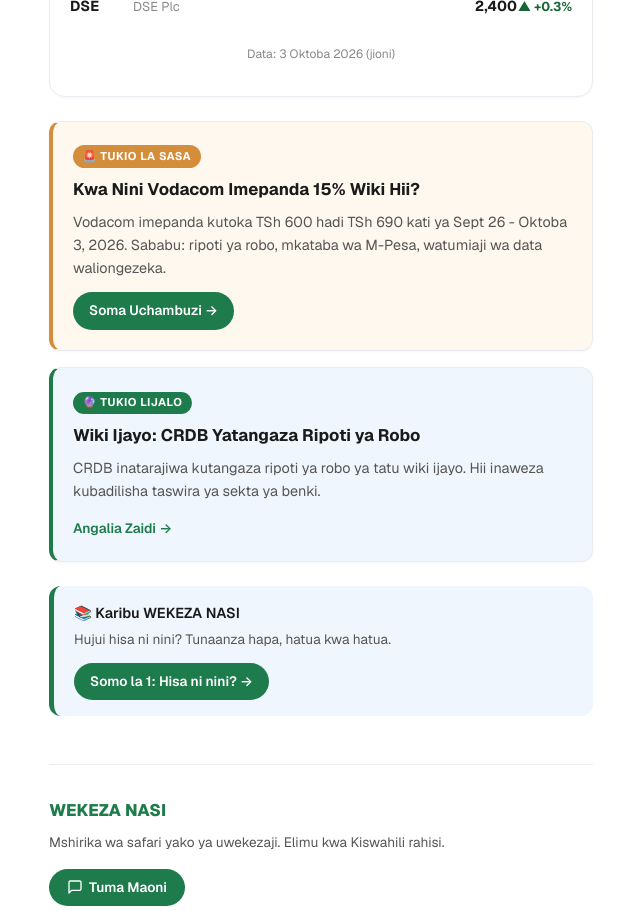
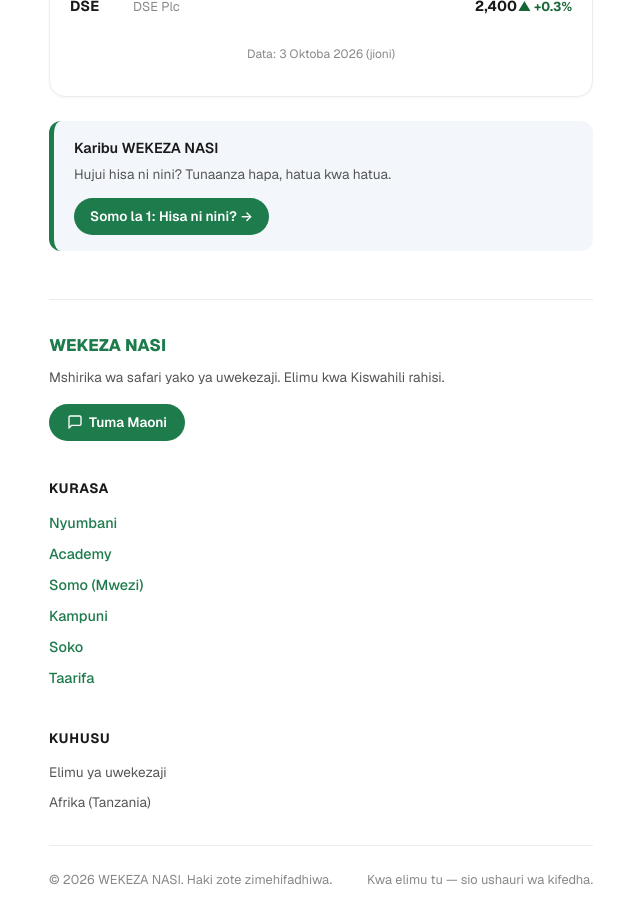
Before and after one commit to sadikiabubakari698-crypto/wekeza_nasi, a Next.js app in the folder wekeza-nasi-app/: page /soko in a window 1280 px wide. Shown: the part 640-1553 px from the top of the page, without its empty margins (319-959 px from the left). Built offline with nearby package versions, Linux system fonts and the light colour scheme.

Commit message:
Soko: Chief selection saved to localStorage, displayed on Soko

```diff
--- a/wekeza-nasi-app/app/soko/page.js
+++ b/wekeza-nasi-app/app/soko/page.js
@@ -1,36 +1,25 @@
+"use client";
+import { useEffect, useState } from "react";
 import SokoMuhtasari from "../../components/SokoMuhtasari";
 import { getSokoData } from "../../lib/soko-data";
 import Footer from "../../components/Footer";
 import Breadcrumbs from "../../components/Breadcrumbs";
 
-export const metadata = {
-  title: "Soko Leo",
-  description: "Picha ya soko la hisa Tanzania — bei, DSEI, tukio la sasa na lijalo.",
-};
+const STORAGE_KEY = "wekeza_soko_selected";
 
 export default function Soko() {
   const data = getSokoData();
+  const [news, setNews] = useState([]);
 
-  const cardStyle = {
-    background: "#ffffff",
-    border: "1px solid #e9edf2",
-    borderRadius: "var(--radius-md)",
-    padding: "1.25rem",
-    marginBottom: "1rem",
-    boxShadow: "0 1px 3px rgba(0,0,0,0.04)",
-  };
+  useEffect(() => {
+    try {
+      const stored = JSON.parse(localStorage.getItem(STORAGE_KEY) || "{}");
+      const items = Object.values(stored).sort((a, b) => new Date(b.selectedAt) - new Date(a.selectedAt));
+      setNews(items);
+    } catch (e) {}
+  }, []);
 
-  const badgeStyle = (color, bg) => ({
-    display: "inline-block",
-    fontSize: "0.7rem",
-    fontWeight: 700,
-    padding: "0.15rem 0.6rem",
-    borderRadius: "999px",
-    letterSpacing: "0.05em",
-    marginBottom: "0.5rem",
-    color: color,
-    background: bg,
-  });
+  const cardStyle = { background: "#ffffff", border: "1px solid #e9edf2", borderRadius: "var(--radius-md)", padding: "1.25rem", marginBottom: "1rem", boxShadow: "0 1px 3px rgba(0,0,0,0.04)" };
 
   return (
     <main id="main-content" style={{ padding: "1.75rem", maxWidth: "600px", margin: "0 auto", fontFamily: "var(--font-sans)", lineHeight: 1.6, color: "#1a1a1a", background: "#ffffff", minHeight: "100vh" }}>
@@ -43,33 +32,29 @@
 
       <SokoMuhtasari />
 
-      {/* TUKIO LA SASA */}
-      {data.tukioLaSasa && (
-        <div style={{ ...cardStyle, borderLeft: "4px solid #d48d3b", background: "#fef8ee" }}>
-          <span style={badgeStyle("#ffffff", "#d48d3b")}>🚨 TUKIO LA SASA</span>
-          <h3 style={{ margin: "0 0 0.5rem 0", color: "#1a1a1a", fontSize: "1.05rem" }}>{data.tukioLaSasa.kichwa}</h3>
-          <p style={{ margin: "0 0 0.75rem 0", fontSize: "0.9rem", color: "#555555" }}>{data.tukioLaSasa.muhtasari}</p>
-          <a href={data.tukioLaSasa.link} style={{ display: "inline-block", background: "#1e7b4c", color: "#ffffff", padding: "0.5rem 1rem", borderRadius: "var(--radius-pill)", fontSize: "0.85rem", fontWeight: 600, textDecoration: "none" }}>
-            Soma Uchambuzi →
+      {news.length > 0 && (
+        <>
+          <h2 style={{ fontSize: "1.15rem", fontWeight: 700, marginTop: "2rem", marginBottom: "0.75rem" }}>Habari za Soko</h2>
+          {news.map((n, i) => (
+            <div key={i} style={cardStyle}>
+              <span style={{ display: "inline-block", fontSize: "0.7rem", fontWeight: 700, padding: "0.15rem 0.6rem", borderRadius: "999px", marginBottom: "0.5rem", background: "#e3f0ea", color: "#1e7b4c" }}>
+                {n.source}
+              </span>
+              <h3 style={{ margin: "0 0 0.5rem 0", fontSize: "1.05rem", color: "#1a1a1a" }}>{n.title}</h3>
+              {n.description && (
+                <p style={{ margin: "0 0 0.75rem 0", fontSize: "0.9rem", color: "#555555" }}>{n.description}</p>
+              )}
+              <a href={n.link} target="_blank" rel="noopener noreferrer" style={{ display: "inline-block", color: "#1e7b4c", fontWeight: 600, fontSize: "0.85rem", textDecoration: "none" }}>
+                Soma →
               </a>
             </div>
+          ))}
+        </>
       )}
 
-      {/* TUKIO LIJALO */}
-      {data.tukioLijalo && (
-        <div style={{ ...cardStyle, borderLeft: "4px solid #1e7b4c", background: "#f0f6fd" }}>
-          <span style={badgeStyle("#ffffff", "#1e7b4c")}>🔮 TUKIO LIJALO</span>
-          <h3 style={{ margin: "0 0 0.5rem 0", color: "#1a1a1a", fontSize: "1.05rem" }}>{data.tukioLijalo.kichwa}</h3>
-          <p style={{ margin: "0 0 0.75rem 0", fontSize: "0.9rem", color: "#555555" }}>{data.tukioLijalo.muhtasari}</p>
-          <a href={data.tukioLijalo.link} style={{ display: "inline-block", color: "#1e7b4c", fontWeight: 600, fontSize: "0.85rem", textDecoration: "none" }}>
-            Angalia Zaidi →
-          </a>
-        </div>
-      )}
-
-      {/* KIUNGO CHA ACADEMY */}
-      <div style={{ background: "#f0f6fd", borderLeft: "5px solid #1e7b4c", padding: "1rem 1.25rem", borderRadius: "var(--radius-md)", marginTop: "1.5rem" }}>
-        <p style={{ margin: 0, color: "#1a1a1a", fontWeight: 600, fontSize: "0.9rem" }}>📚 Karibu WEKEZA NASI</p>
+      {news.length === 0 && (
+        <div style={{ background: "#f3f7fb", borderLeft: "5px solid #1e7b4c", borderRadius: "var(--radius-md)", padding: "1rem 1.25rem", marginTop: "1.5rem" }}>
+          <p style={{ margin: 0, color: "#1a1a1a", fontWeight: 600, fontSize: "0.9rem" }}>Karibu WEKEZA NASI</p>
           <p style={{ margin: "0.25rem 0 0.75rem 0", color: "#555555", fontSize: "0.85rem" }}>
             Hujui hisa ni nini? Tunaanza hapa, hatua kwa hatua.
           </p>
@@ -77,6 +62,7 @@
             Somo la 1: Hisa ni nini? →
           </a>
         </div>
+      )}
 
       <Footer />
     </main>
```
Also changed, not shown: wekeza-nasi-app/app/founder/dashboard/page.js (+60 -60 lines). Lines whose indentation alone changed are shown as unchanged.
